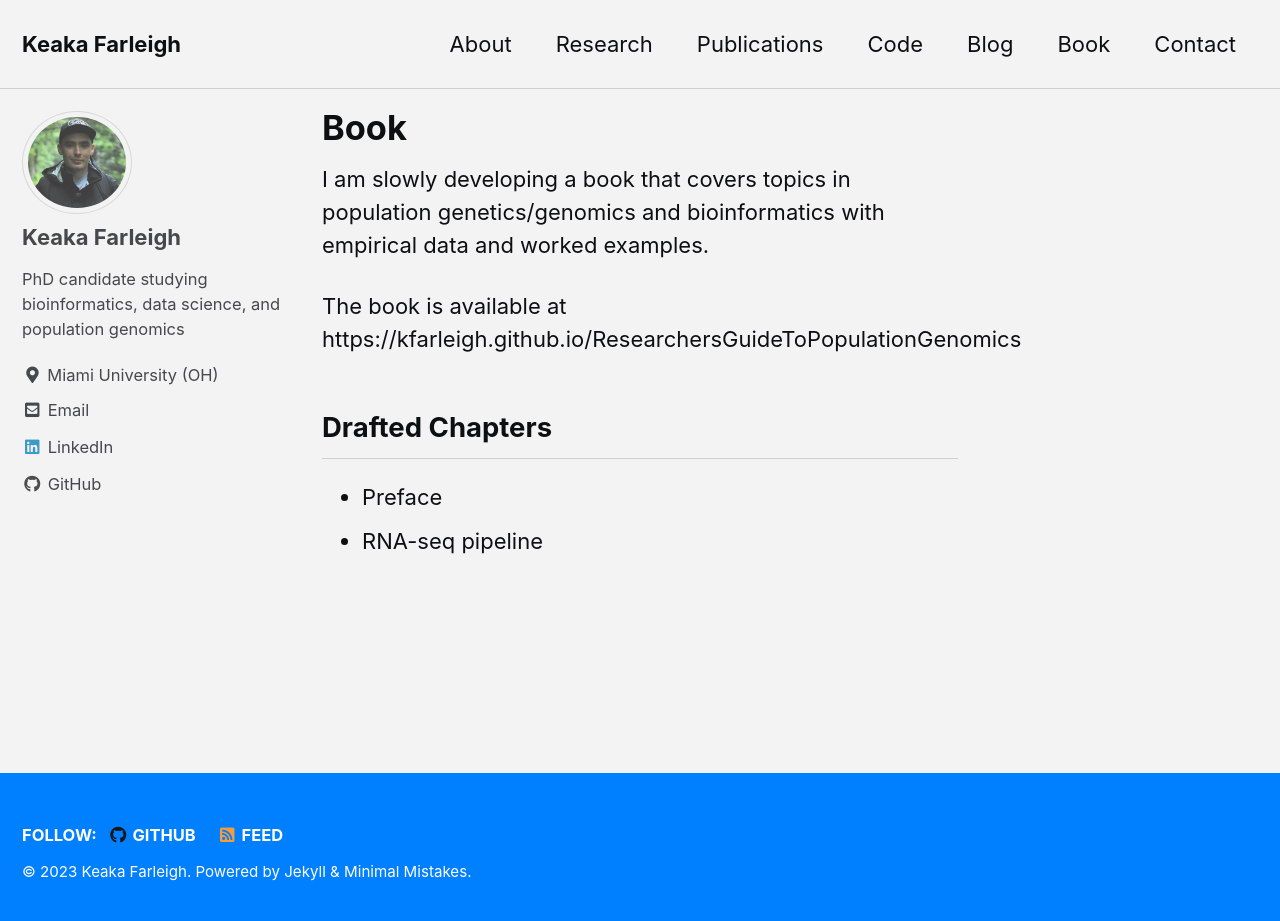
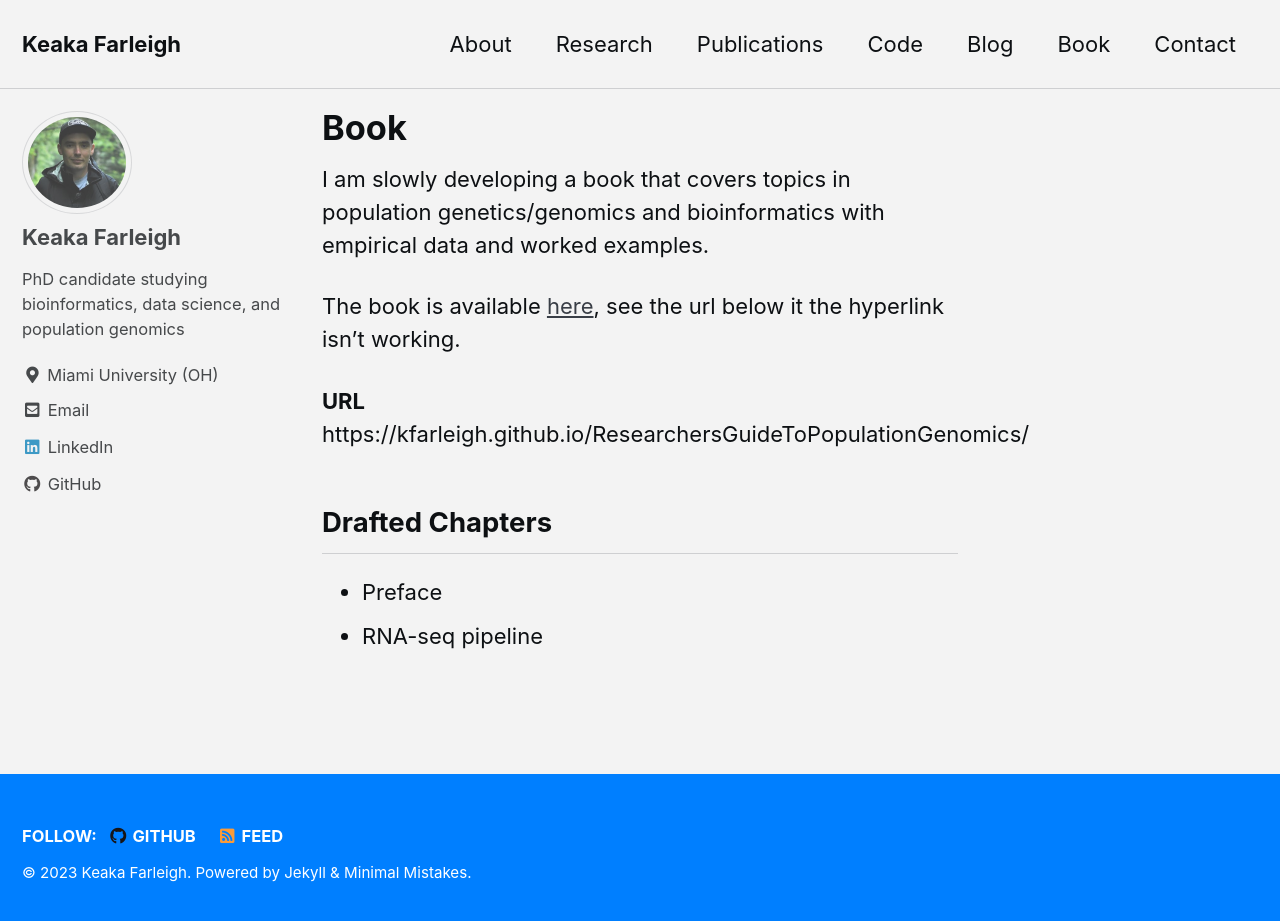
Before and after one commit to kfarleigh/kfarleigh.github.io, a Jekyll site: the page built from _pages/book.md, in a window 1280 px wide and 928 px high. Shown: the top 921 px of the window. Built offline with Jekyll 4.4.1, drawn with Linux system fonts in a browser that asks for light colours; cached includes are drawn as plain includes.

Commit message:
Update book.md

```diff
--- a/_pages/book.md
+++ b/_pages/book.md
@@ -5,7 +5,10 @@ taxonomy: blog
 ---
 I am slowly developing a book that covers topics in population genetics/genomics and bioinformatics with empirical data and worked examples.
 
-The book is available at https://kfarleigh.github.io/ResearchersGuideToPopulationGenomics
+The book is available [here](https://kfarleigh.github.io/ResearchersGuideToPopulationGenomics/), see the url below it the hyperlink isn't working.
+
+**URL**
+ https://kfarleigh.github.io/ResearchersGuideToPopulationGenomics/
 
 ## Drafted Chapters
 - Preface
```
